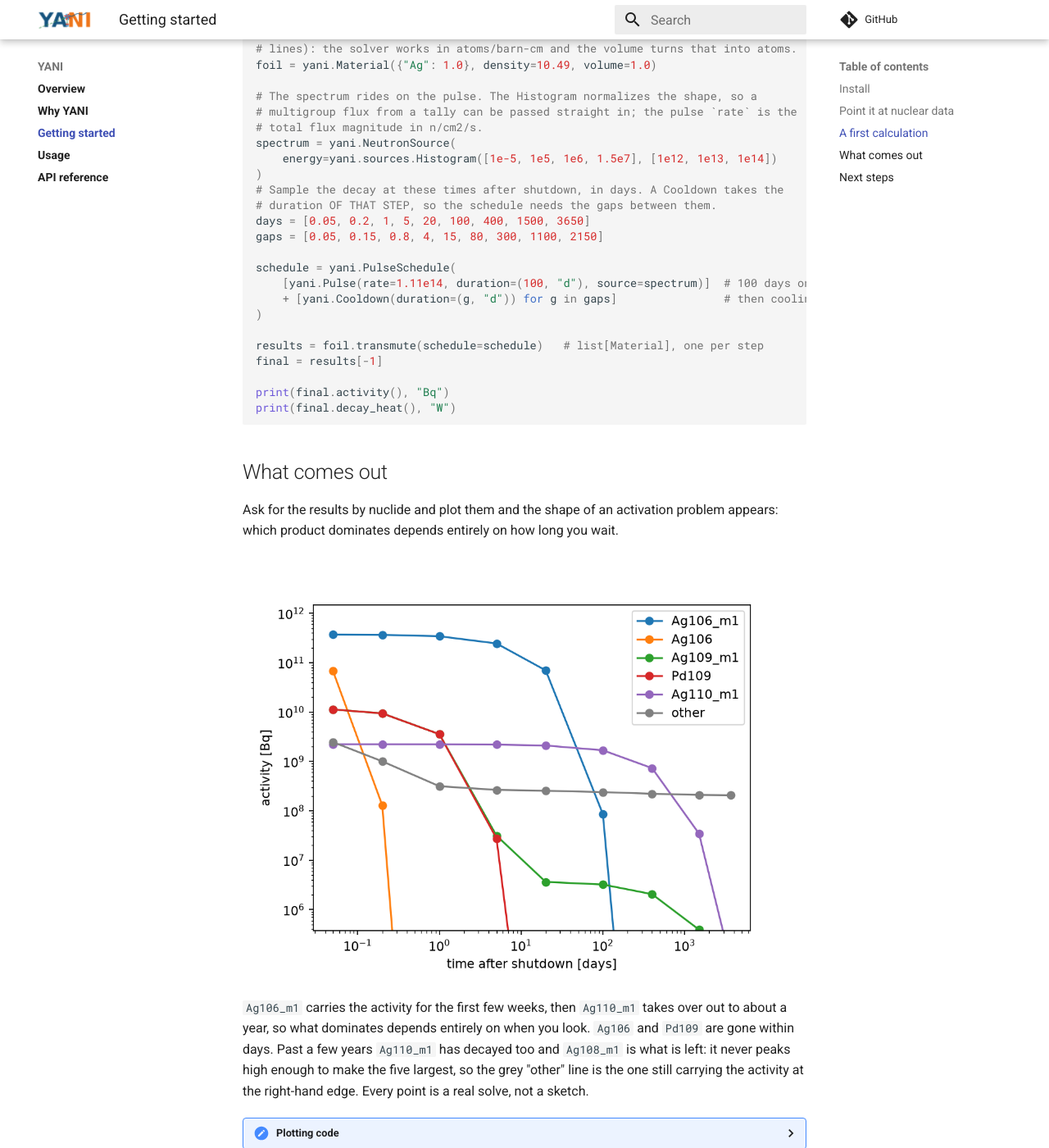
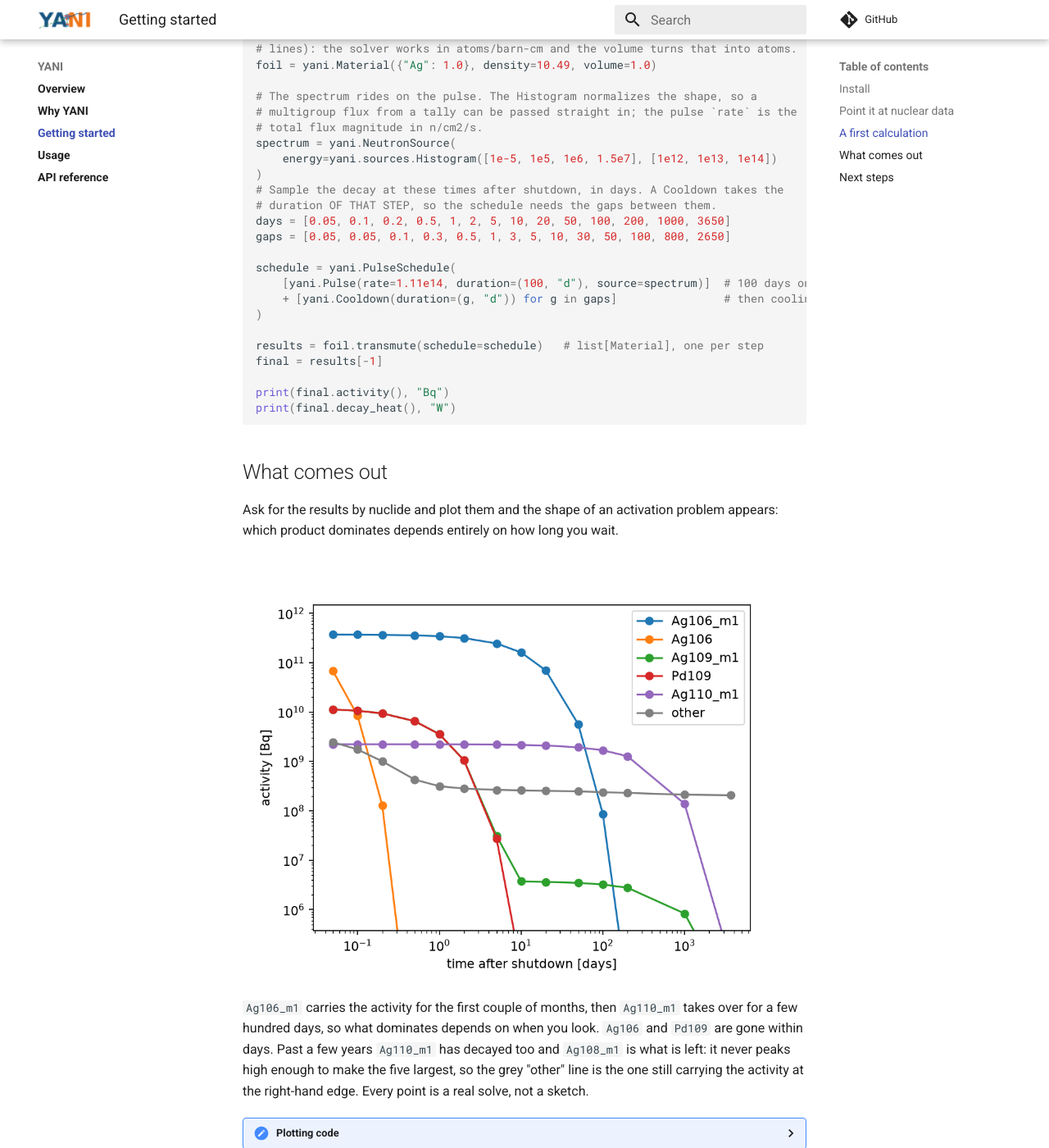
Before and after one commit to fusion-neutronics/yani, an MkDocs documentation site: the page built from docs/getting_started.md, in a window 1280 px wide and 1400 px high, scrolled down 1891 px. Shown: the whole window at 82% size. Built offline with MkDocs 1.6.1 and Material for MkDocs 9.7.7, drawn with Linux system fonts in a browser that asks for light colours; comment, search, counter and statistics services are not loaded.

Commit message:
Sample the cooling at fourteen times instead of nine
Five more points, same 0.05 to 3650 day span. A 1-2-5 ladder through
the first hundred days, where the handovers happen, then coarser out to
ten years.

The finer grid moves the crossovers the text can claim. Ag106_m1 now
leads through 50 days rather than 20, and Ag110_m1 at 100 and 200 with
Ag108_m1 from 1000, so "the first couple of months" and "a few hundred
days" replace "a few weeks" and "about a year".

Activity and decay heat redrawn. photon_spectrum.png is unchanged, and
byte-identical rather than merely similar: cooling is pure decay, so the
inventory ten years out does not depend on how the interval is split.

Drawn from a run checked against the failure documented in the PR. The
first attempt was rejected at 2.0334e8 Bq and the second accepted at
2.069768e8, with the top five and the 723/434/614 keV lines matching
every healthy run.

```diff
--- a/docs/getting_started.md
+++ b/docs/getting_started.md
@@ -96,8 +96,8 @@ spectrum = yani.NeutronSource(
 )
 # Sample the decay at these times after shutdown, in days. A Cooldown takes the
 # duration OF THAT STEP, so the schedule needs the gaps between them.
-days = [0.05, 0.2, 1, 5, 20, 100, 400, 1500, 3650]
-gaps = [0.05, 0.15, 0.8, 4, 15, 80, 300, 1100, 2150]
+days = [0.05, 0.1, 0.2, 0.5, 1, 2, 5, 10, 20, 50, 100, 200, 1000, 3650]
+gaps = [0.05, 0.05, 0.1, 0.3, 0.5, 1, 3, 5, 10, 30, 50, 100, 800, 2650]
 
 schedule = yani.PulseSchedule(
     [yani.Pulse(rate=1.11e14, duration=(100, "d"), source=spectrum)]  # 100 days on
@@ -118,8 +118,8 @@ problem appears: which product dominates depends entirely on how long you wait.
 
 ![Activity of the foil, by nuclide, against cooling time](images/activity.png)
 
-`Ag106_m1` carries the activity for the first few weeks, then `Ag110_m1` takes
-over out to about a year, so what dominates depends entirely on when you look.
+`Ag106_m1` carries the activity for the first couple of months, then `Ag110_m1`
+takes over for a few hundred days, so what dominates depends on when you look.
 `Ag106` and `Pd109` are gone within days. Past a few years `Ag110_m1` has
 decayed too and `Ag108_m1` is what is left: it never peaks high enough to make
 the five largest, so the grey "other" line is the one still carrying the
```
Also changed, not shown: docs/images/activity.png, docs/images/decay_heat.png.
